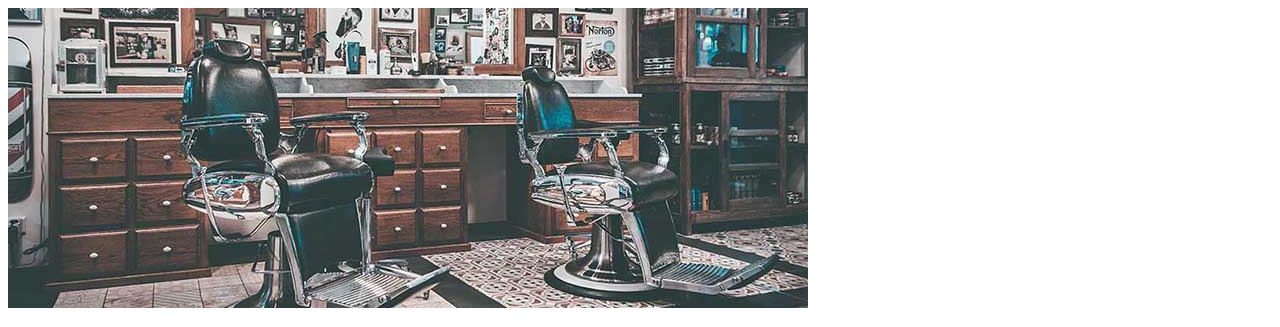
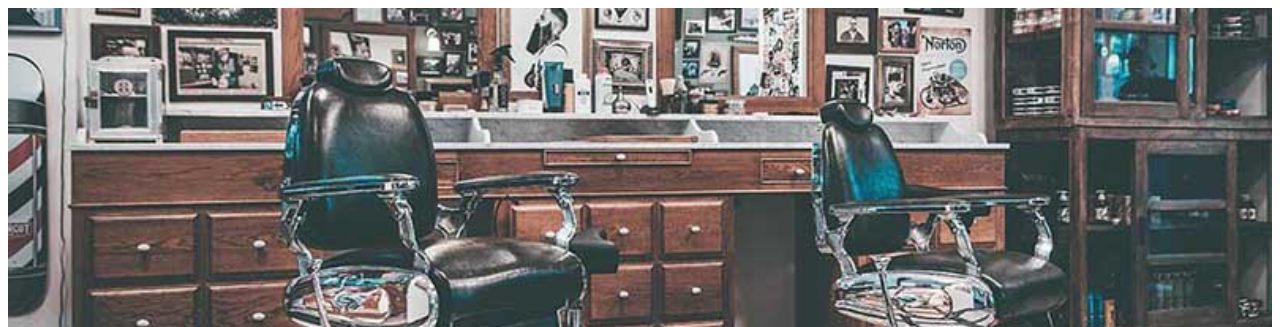
Before and after one commit to NikollasEdu/barbearia_alura_pt1, a plain HTML site: page index.html in a window 1280 px wide. Shown: the top 327 px of the page. Drawn offline with Linux system fonts and the light colour scheme.

Commit message:
Update style.css

```diff
--- a/style.css
+++ b/style.css
@@ -1,5 +1,9 @@
 body{
 
+}
+
+#banner{
+ width: 100%
 }
 
 .principal {
```
